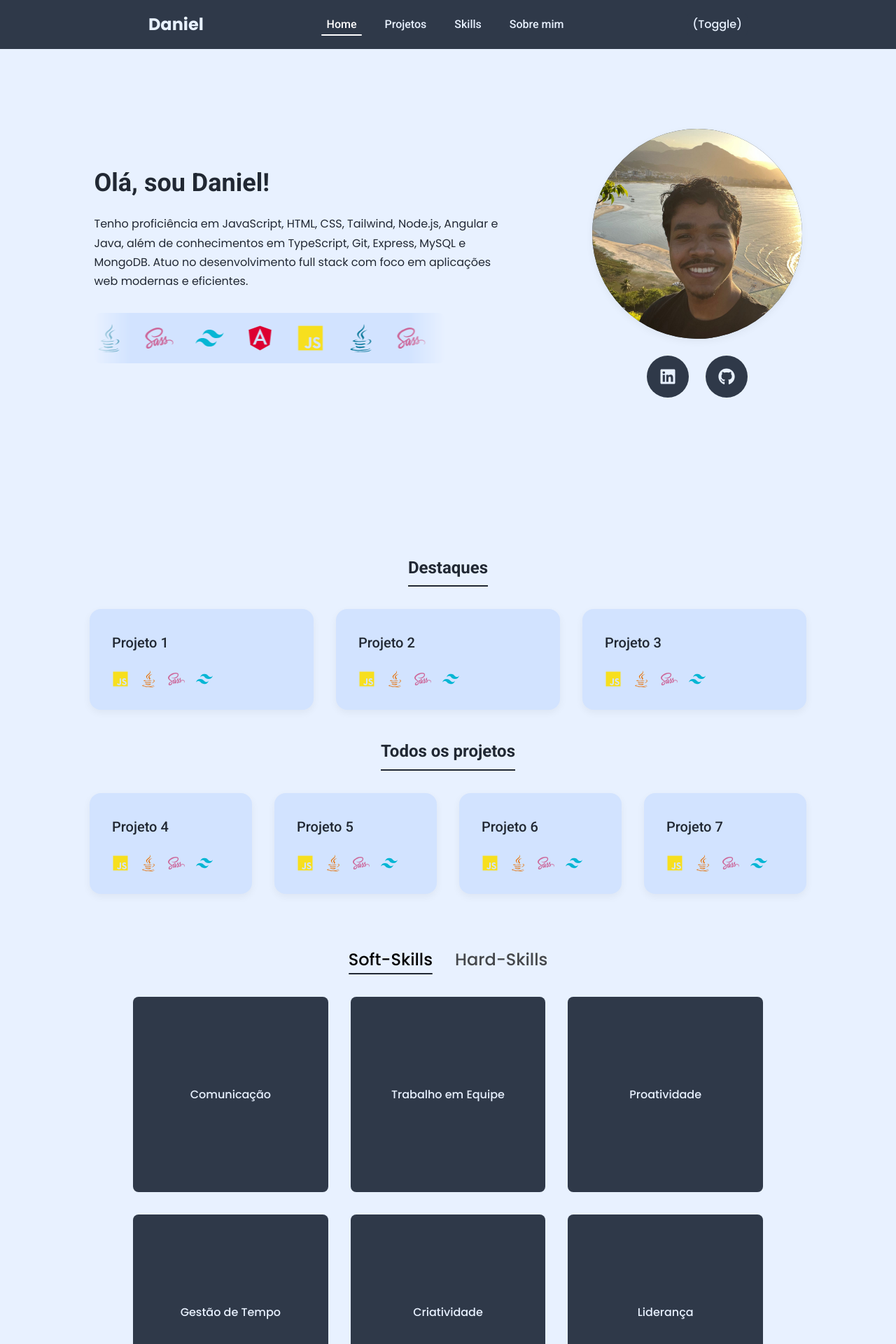
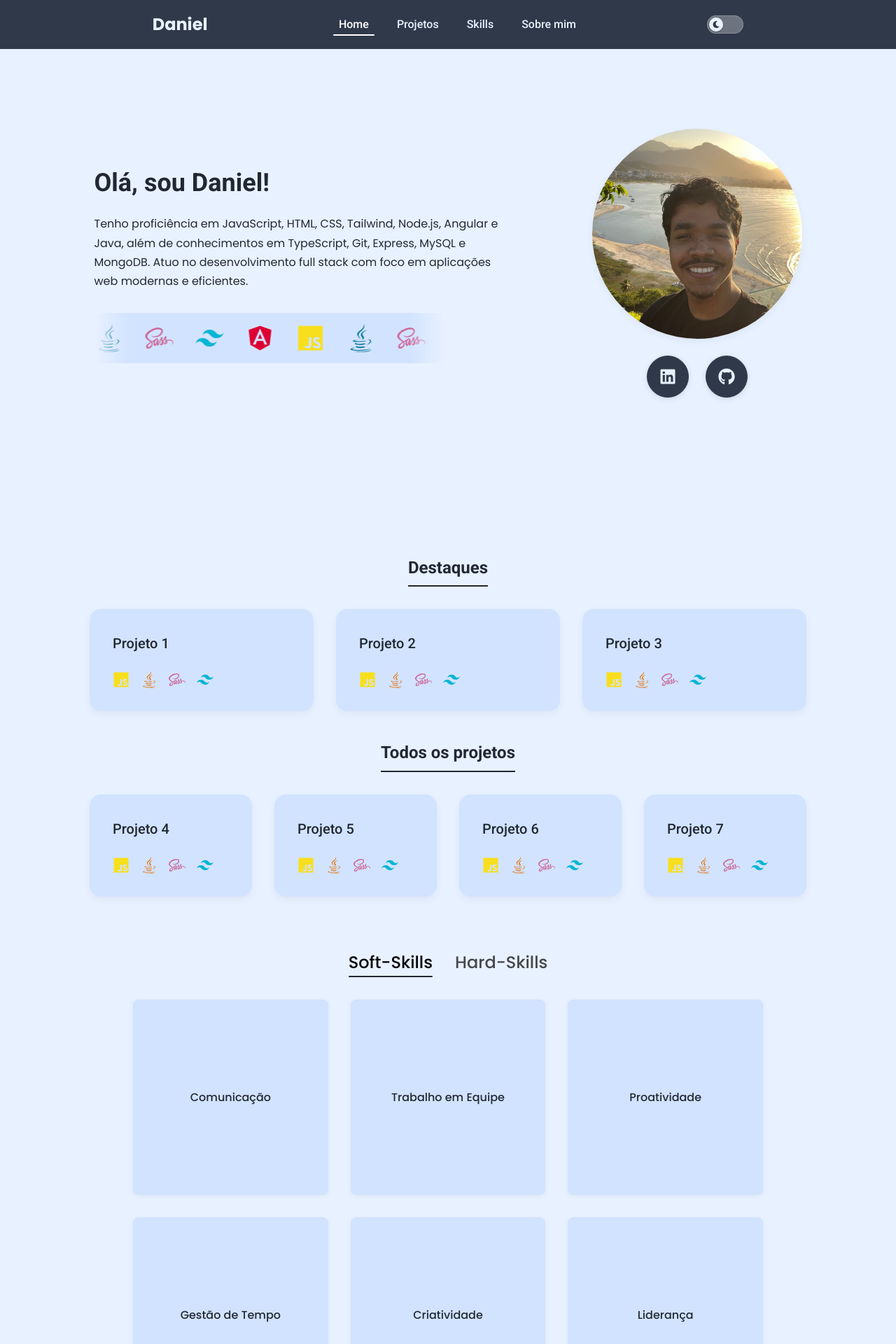
Before and after one commit to DanielPMorais/portfolio, a React (Vite) app: page / in a window 1280 px wide. Shown: the top 1920 px of the page at 70% size. Built offline with nearby package versions, Linux system fonts and the light colour scheme.

Commit message:
feat(Header): implement theme toggle functionality with styling

```diff
--- a/src/components/layout/Header/Header.jsx
+++ b/src/components/layout/Header/Header.jsx
@@ -2,12 +2,16 @@ import React, { useState, useEffect, useRef } from 'react';
 import styles from './Header.module.css';
 import { HiMenu } from 'react-icons/hi';
 import { CgClose } from 'react-icons/cg';
+import { FaMoon, FaSun } from 'react-icons/fa';
 import { Container } from '../Container/Container';
+import { useTheme } from '../../../hooks/useTheme';
 
 export function Header({ activeSection }) {
   const [isMobileMenuOpen, setIsMobileMenuOpen] = useState(false);
   const navListRef = useRef(null);
   const indicatorRef = useRef(null);
+
+  const { theme, toggleTheme } = useTheme();
 
   const toggleMobileMenu = () => {
     setIsMobileMenuOpen(!isMobileMenuOpen);
@@ -120,7 +124,25 @@ export function Header({ activeSection }) {
 
         {/* Theme toggle à direita (mobile e desktop) */}
         <div className={styles.themeToggle}>
-          <button aria-label="Mudar tema">(Toggle)</button>
+          <button
+            className={styles.toggleSwitch}
+            onClick={toggleTheme}
+            aria-label={theme === 'light' ? 'Mudar para tema escuro' : 'Mudar para tema claro'}
+          >
+            <div
+              className={`${styles.toggleTrack} ${theme === 'dark' ? styles.toggleTrackActive : ''}`}
+            >
+              <div
+                className={`${styles.toggleThumb} ${theme === 'dark' ? styles.toggleThumbActive : ''}`}
+              >
+                {theme === 'dark' ? (
+                  <FaSun className={styles.toggleIcon} />
+                ) : (
+                  <FaMoon className={styles.toggleIcon} />
+                )}
+              </div>
+            </div>
+          </button>
         </div>
       </Container>
 
--- a/src/components/layout/Header/Header.module.css
+++ b/src/components/layout/Header/Header.module.css
@@ -105,14 +105,66 @@
 }
 
 .themeToggle {
+  display: flex;
+  align-items: center;
   z-index: 120;
 }
 
-.themeToggle button {
+/* Botão switch estilo iOS */
+.toggleSwitch {
+  background: none;
+  border: none;
+  padding: 0;
+  cursor: pointer;
+}
+
+.toggleTrack {
+  width: 52px;
+  height: 26px;
+  background-color: rgba(255, 255, 255, 0.3);
+  border: 1px solid rgba(255, 255, 255, 0.2);
+  border-radius: 13px;
+  position: relative;
+  transition: all 0.3s ease;
+}
+
+.toggleTrack:hover {
+  background-color: rgba(255, 255, 255, 0.4);
+}
+
+.toggleTrackActive {
+  background-color: var(--color-primary);
+  border-color: var(--color-primary);
+}
+
+.toggleThumb {
+  width: 20px;
+  height: 20px;
+  background-color: var(--color-text-nav);
+  border-radius: 50%;
+  position: absolute;
+  top: 2px;
+  left: 2px;
+  transition: all 0.3s cubic-bezier(0.4, 0, 0.2, 1);
+  display: flex;
+  align-items: center;
+  justify-content: center;
+  box-shadow: 0 1px 3px rgba(0, 0, 0, 0.2);
+}
+
+.toggleThumbActive {
+  transform: translateX(26px);
+  background-color: var(--color-nav-background);
+}
+
+.toggleIcon {
+  font-size: 10px;
+  color: var(--color-nav-background);
+  transition: color 0.3s ease;
+}
+
+.toggleThumbActive .toggleIcon {
   color: var(--color-text-nav);
-  background-color: var(--color-icon-background);
-  padding: var(--spacing-1);
-  border-radius: var(--border-radius-md);
 }
 
 
--- a/src/features/About/About.module.css
+++ b/src/features/About/About.module.css
@@ -65,21 +65,67 @@
   font-weight: var(--font-weight-medium);
   font-family: var(--font-family-ui);
   text-align: center;
-  transition: transform 0.2s ease, background-color 0.2s ease;
+  border: 1px solid transparent;
+  transition: transform 0.2s ease, background-color 0.2s ease, border-color 0.2s ease, box-shadow 0.2s ease;
 }
 
 .button:hover {
   transform: translateY(-3px);
 }
 
-.primaryButton {
+/* Botão primário - modo claro */
+html:not([data-theme="dark"]) .primaryButton {
   background-color: var(--color-nav-background);
   color: var(--color-text-nav);
+  border-color: var(--color-nav-background);
+  box-shadow: 0 2px 8px rgba(0, 0, 0, 0.1);
 }
 
-.secondaryButton {
+html:not([data-theme="dark"]) .primaryButton:hover {
+  background-color: var(--color-text-body);
+  border-color: var(--color-text-body);
+  box-shadow: 0 4px 12px rgba(0, 0, 0, 0.15);
+}
+
+/* Botão secundário - modo claro */
+html:not([data-theme="dark"]) .secondaryButton {
+  background-color: transparent;
+  color: var(--color-nav-background);
+  border-color: var(--color-nav-background);
+}
+
+html:not([data-theme="dark"]) .secondaryButton:hover {
   background-color: var(--color-nav-background);
   color: var(--color-text-nav);
+  box-shadow: 0 4px 12px rgba(0, 0, 0, 0.15);
+}
+
+/* Botão primário - modo escuro */
+html[data-theme="dark"] .primaryButton {
+  background-color: var(--color-text-body);
+  color: var(--color-background);
+  border-color: var(--color-text-body);
+  box-shadow: 0 2px 8px rgba(0, 0, 0, 0.3);
+}
+
+html[data-theme="dark"] .primaryButton:hover {
+  background-color: var(--color-background);
+  color: var(--color-text-body);
+  border-color: var(--color-text-body);
+  box-shadow: 0 4px 12px rgba(0, 0, 0, 0.4);
+}
+
+/* Botão secundário - modo escuro */
+html[data-theme="dark"] .secondaryButton {
+  background-color: transparent;
+  color: var(--color-text-body);
+  border-color: var(--color-text-body);
+}
+
+html[data-theme="dark"] .secondaryButton:hover {
+  background-color: var(--color-text-body);
+  color: var(--color-background);
+  box-shadow: 0 4px 12px rgba(0, 0, 0, 0.4);
 }
 
 /* ================================== */
--- a/src/features/Hero/Hero.module.css
+++ b/src/features/Hero/Hero.module.css
@@ -26,7 +26,6 @@
   width: 250px;
   height: 250px;
   border-radius: 50%;
-  background-color: var(--color-icon-background);
   overflow: hidden;
   box-shadow: 0 4px 12px rgba(0, 0, 0, 0.05);
   transition: transform 0.2s ease-in-out, box-shadow 0.2s ease-in-out;
@@ -54,30 +53,63 @@
   align-items: center;
   width: 50px;
   height: 50px;
-  background-color: var(--color-icon-background);
-  color: var(--color-text-nav);
   border-radius: 50%;
   font-size: 1.5rem;
-  transition: transform 0.2s ease, background-color 0.2s ease;
+  transition: transform 0.2s ease, background-color 0.2s ease, border-color 0.2s ease, box-shadow 0.2s ease;
+}
+
+/* Tema claro - mais destaque */
+html:not([data-theme="dark"]) .socialLinks a {
+  background-color: var(--color-nav-background);
+  color: var(--color-text-nav);
+  border: 1px solid var(--color-nav-background);
+  box-shadow: 0 2px 8px rgba(0, 0, 0, 0.1);
+}
+
+html:not([data-theme="dark"]) .socialLinks a:hover {
+  background-color: var(--color-text-body);
+  border-color: var(--color-text-body);
+  box-shadow: 0 4px 12px rgba(0, 0, 0, 0.15);
+}
+
+html:not([data-theme="dark"]) .socialLinks a .icon {
+  color: var(--color-text-nav);
+}
+
+html:not([data-theme="dark"]) .socialLinks a:hover .icon {
+  color: var(--color-background);
+}
+
+/* Tema escuro */
+html[data-theme="dark"] .socialLinks a {
+  background-color: var(--color-card-background);
+  color: var(--color-text-body);
+  border: 1px solid rgba(255, 255, 255, 0.1);
+}
+
+html[data-theme="dark"] .socialLinks a:hover {
+  background-color: var(--color-text-body);
+  border-color: var(--color-text-body);
+}
+
+html[data-theme="dark"] .socialLinks a .icon {
+  color: var(--color-text-body);
+}
+
+html[data-theme="dark"] .socialLinks a:hover .icon {
+  color: var(--color-background);
 }
 
 .socialLinks a:hover {
   transform: scale(1.1);
-  background-color: var(--color-icon-hover-background, var(--color-icon-background));
 }
 
 .icon {
   transition: color 0.15s ease, fill 0.15s ease;
-  color: var(--color-text-nav);
   font-size: 1.5rem;
   display: inline-flex;
   align-items: center;
   justify-content: center;
-}
-
-.socialLinks a:hover .icon {
-  color: var(--color-icon-hover-background-2);
-  fill: var(--color-icon-hover-background-2);
 }
 
 
--- a/src/features/Projects/components/ProjectCard.module.css
+++ b/src/features/Projects/components/ProjectCard.module.css
@@ -2,14 +2,34 @@
   background-color: var(--color-card-background);
   padding: var(--spacing-4);
   border-radius: var(--border-radius-lg);
+  border: 1px solid rgba(255, 255, 255, 0.1);
+  text-align: left;
+  transition: transform 0.2s ease-in-out, box-shadow 0.2s ease-in-out, border-color 0.2s ease;
+}
+
+/* Tema claro */
+html:not([data-theme="dark"]) .projectCard {
   box-shadow: 0 4px 12px rgba(0, 0, 0, 0.05);
-  text-align: left;
-  transition: transform 0.2s ease-in-out, box-shadow 0.2s ease-in-out;
+  border-color: transparent;
+}
+
+html:not([data-theme="dark"]) .projectCard:hover {
+  box-shadow: 0 6px 16px rgba(0, 0, 0, 0.08);
+}
+
+/* Tema escuro */
+html[data-theme="dark"] .projectCard {
+  box-shadow: 0 4px 12px rgba(0, 0, 0, 0.3);
+  border-color: rgba(255, 255, 255, 0.1);
+}
+
+html[data-theme="dark"] .projectCard:hover {
+  box-shadow: 0 6px 16px rgba(0, 0, 0, 0.4);
+  border-color: rgba(255, 255, 255, 0.2);
 }
 
 .projectCard:hover {
   transform: translateY(-5px);
-  box-shadow: 0 6px 16px rgba(0, 0, 0, 0.08);
 }
 
 .projectCard h4 {
--- a/src/features/Skills/components/SkillCard.module.css
+++ b/src/features/Skills/components/SkillCard.module.css
@@ -1,6 +1,7 @@
 .skillCard {
-  background-color: var(--color-nav-background);
-  color: var(--color-text-nav);
+  background-color: var(--color-card-background);
+  color: var(--color-text-body);
+  border: 1px solid rgba(255, 255, 255, 0.1);
 
   border-radius: var(--border-radius-md);
   /* aspect-ratio garante que seja um quadrado perfeito */
@@ -13,7 +14,28 @@
   font-weight: var(--font-weight-medium);
   text-align: center;
 
-  transition: transform 0.2s ease-in-out;
+  transition: transform 0.2s ease-in-out, border-color 0.2s ease, box-shadow 0.2s ease;
+}
+
+/* Tema claro */
+html:not([data-theme="dark"]) .skillCard {
+  box-shadow: 0 2px 8px rgba(0, 0, 0, 0.05);
+  border-color: transparent;
+}
+
+html:not([data-theme="dark"]) .skillCard:hover {
+  box-shadow: 0 4px 12px rgba(0, 0, 0, 0.1);
+}
+
+/* Tema escuro */
+html[data-theme="dark"] .skillCard {
+  box-shadow: 0 2px 8px rgba(0, 0, 0, 0.3);
+  border-color: rgba(255, 255, 255, 0.1);
+}
+
+html[data-theme="dark"] .skillCard:hover {
+  box-shadow: 0 4px 12px rgba(0, 0, 0, 0.4);
+  border-color: rgba(255, 255, 255, 0.2);
 }
 
 .skillCard:hover {
--- /dev/null
+++ b/src/hooks/useTheme.js
@@ -0,0 +1,37 @@
+import { useState, useEffect } from 'react';
+
+// Função para verificar a preferência do Sistema Operacional
+function getOSPreference() {
+  // Verifica se 'window' existe (para não quebrar em build)
+  if (typeof window === 'undefined') return 'light';
+
+  return window.matchMedia('(prefers-color-scheme: dark)').matches ? 'dark' : 'light';
+}
+
+export function useTheme() {
+  // 1. O estado inicial checa o localStorage,
+  //    ou usa a preferência do S.O.
+  const [theme, setTheme] = useState(() => {
+    if (typeof window === 'undefined') return 'light';
+
+    const savedTheme = localStorage.getItem('theme');
+    return savedTheme || getOSPreference();
+  });
+
+  // 2. Função para alternar o tema
+  const toggleTheme = () => {
+    setTheme((prevTheme) => (prevTheme === 'light' ? 'dark' : 'light'));
+  };
+
+  // 3. Efeito que ATUALIZA o <html> e o localStorage
+  useEffect(() => {
+    // Adiciona ou remove o atributo 'data-theme' do <html>
+    document.documentElement.setAttribute('data-theme', theme);
+
+    // Salva a preferência no localStorage
+    localStorage.setItem('theme', theme);
+  }, [theme]); // Roda toda vez que o 'theme' mudar
+
+  // 4. Retorna o tema atual e a função para trocá-lo
+  return { theme, toggleTheme };
+}
--- a/src/styles/_variables.css
+++ b/src/styles/_variables.css
@@ -15,9 +15,6 @@
   /* Cores de Fundo */
   --color-background: var(--raw-color-light-blue);
   --color-nav-background: var(--raw-color-dark-surface);
-  --color-icon-background: var(--raw-color-dark-surface);
-  --color-icon-hover-background: var(--raw-color-light-blue);
-  --color-icon-hover-background-2: var(--raw-color-dark-blue);
   --color-carousel-background: var(--raw-color-light-surface);
   --color-card-background: var(--raw-color-light-surface);
 
@@ -92,8 +89,8 @@ html[data-theme="dark"] {
   /* Cores de Fundo */
   --color-background: var(--raw-color-dark-surface);
   --color-nav-background: var(--raw-color-dark-blue);
-  --color-icon-background: var(--raw-color-light-surface);
   --color-carousel-background: var(--raw-color-dark-blue);
+  --color-card-background: var(--raw-color-dark-blue);
 
   /* Cores de Texto */
   --color-text-body: var(--raw-color-light-blue);
```
